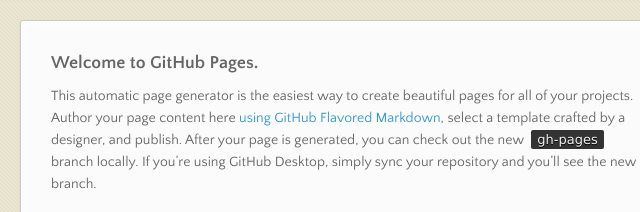
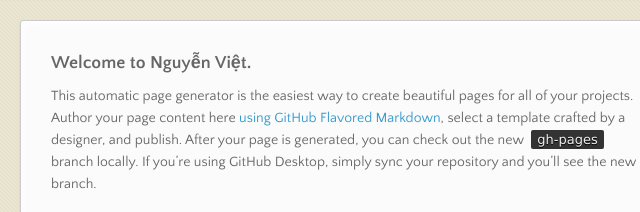
Before and after one commit to anhviet93/anhviet93.github.io, a plain HTML site: page index.html in a window 1280 px wide. Shown: the part 170-382 px from the top of the page, 295-935 px from the left. Drawn offline with nearby package versions, Linux system fonts and the light colour scheme.

Commit message:
Update index.html

```diff
--- a/index.html
+++ b/index.html
@@ -33,7 +33,7 @@
       </nav>
       <section>
         <h3>
-<a id="welcome-to-github-pages" class="anchor" href="#welcome-to-github-pages" aria-hidden="true"><span aria-hidden="true" class="octicon octicon-link"></span></a>Welcome to GitHub Pages.</h3>
+<a id="welcome-to-github-pages" class="anchor" href="#welcome-to-github-pages" aria-hidden="true"><span aria-hidden="true" class="octicon octicon-link"></span></a>Welcome to Nguyễn Việt.</h3>
 
 <p>This automatic page generator is the easiest way to create beautiful pages for all of your projects. Author your page content here <a href="https://guides.github.com/features/mastering-markdown/">using GitHub Flavored Markdown</a>, select a template crafted by a designer, and publish. After your page is generated, you can check out the new <code>gh-pages</code> branch locally. If you’re using GitHub Desktop, simply sync your repository and you’ll see the new branch.</p>
 
```
